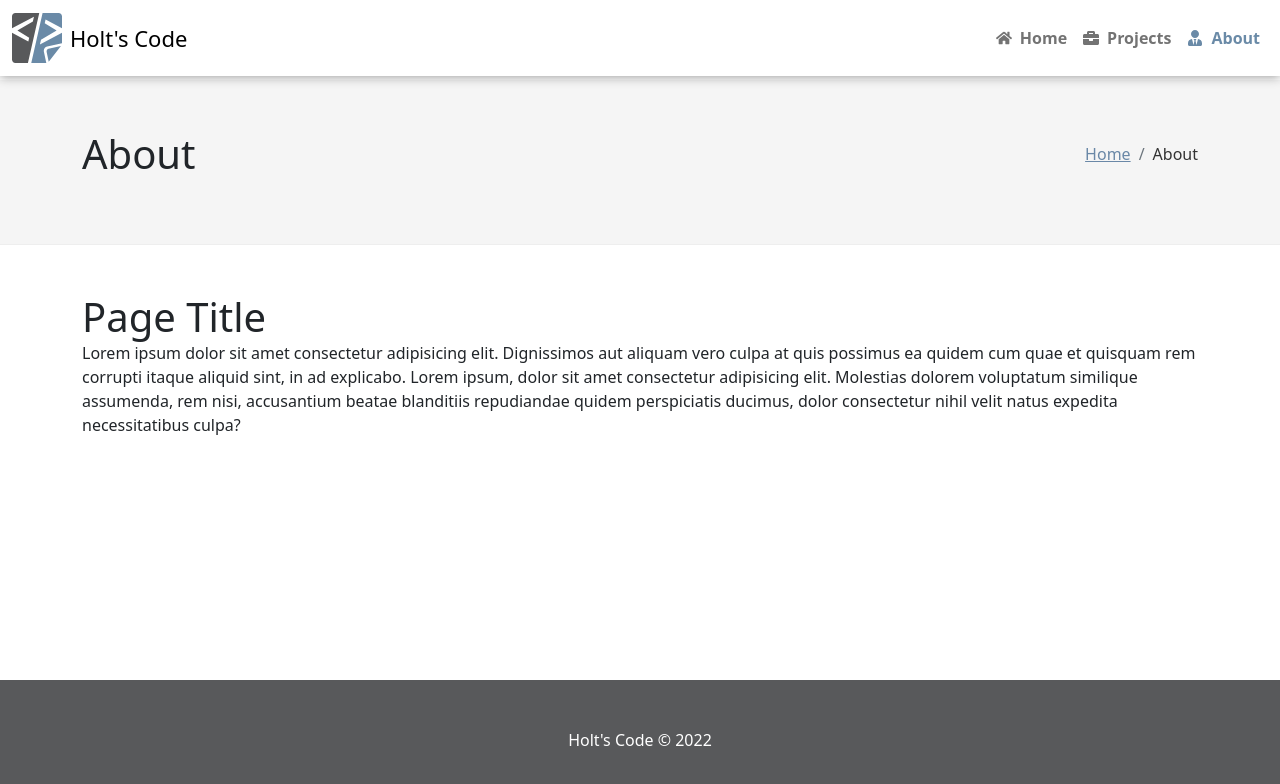
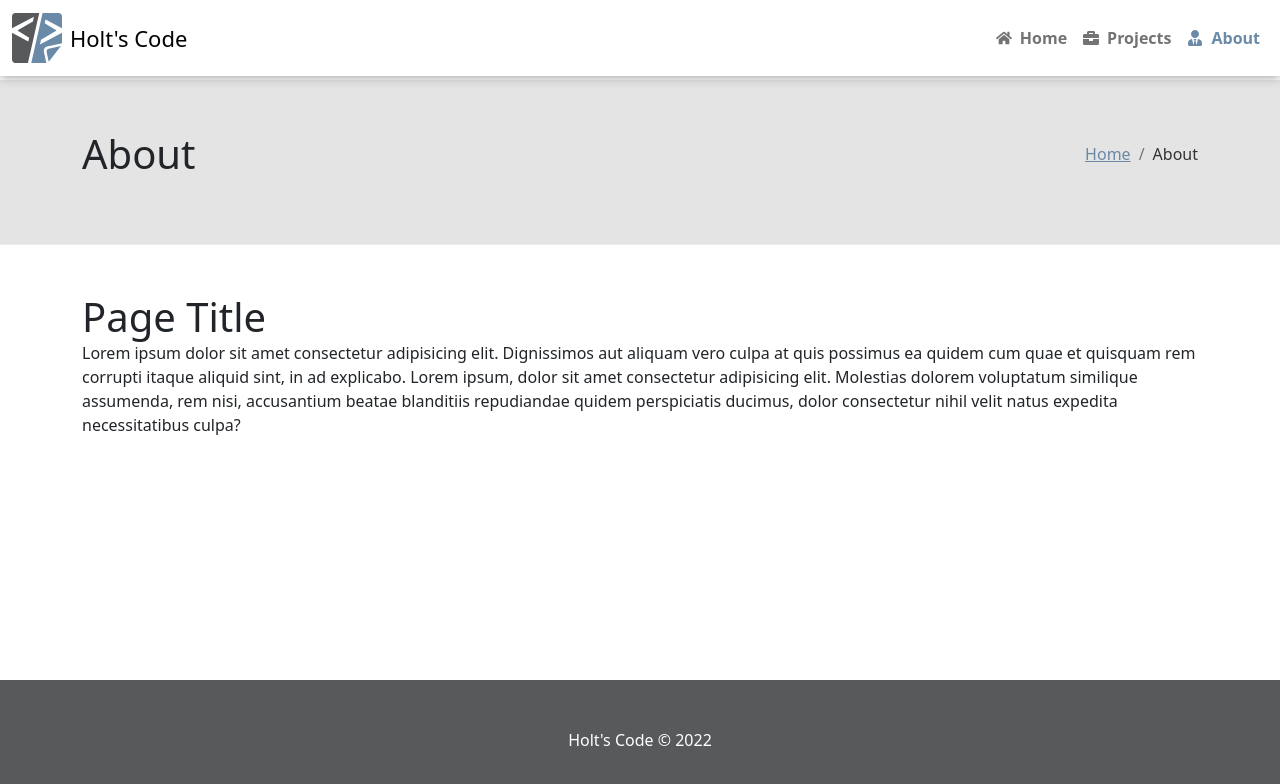
Before and after one commit to jholt33/holts-code, a React (Create React App) app: page /about in a window 1280 px wide. Shown: the top 784 px of the page. Built offline with nearby package versions, Linux system fonts and the light colour scheme.

Commit message:
Fix page title bg

```diff
--- a/src/components/PageTitle.scss
+++ b/src/components/PageTitle.scss
@@ -1,6 +1,6 @@
 #page-title {
     position: relative;
     padding: 50px 0;
-    background-color: #f5f5f5;
+    background-color: #e5e4e4;
     border-bottom: 1px solid #EEE;
 }
```
